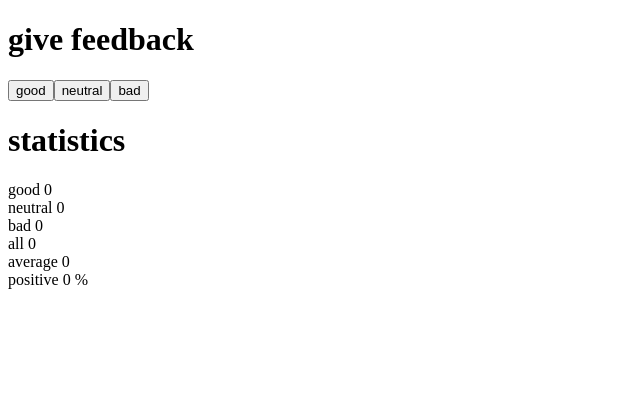
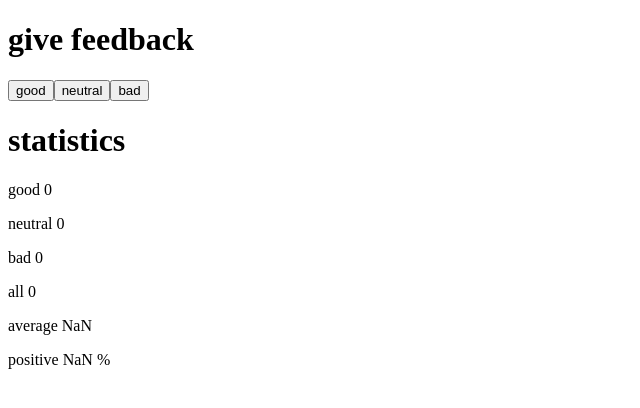
Before and after one commit to akutuh/palautusrepo, a React (Create React App) app in the folder osa1/unicafe/: page / in a window 1280 px wide. Shown: the top 408 px of the page, without its empty margins (0-640 px from the left). Built offline with nearby package versions, Linux system fonts and the light colour scheme.

Commit message:
1.8 unicafe

```diff
--- a/osa1/unicafe/src/App.js
+++ b/osa1/unicafe/src/App.js
@@ -1,52 +1,17 @@
 import { useState } from 'react'
 
-const Percentage = (props) => {
-  if(props.feedbackall === 0){
-    return (
-      <div>
-        positive 0 %
-      </div>
-    )
-  }
+const Statistics = (props) => {
   return (
     <div>
-      positive {props.feedbackgood / props.feedbackall * 100} %
+      <p>good {props.feedbackgood}</p>
+      <p>neutral {props.feedbackneutral}</p>
+      <p>bad {props.feedbackbad}</p>
+      <p>all {props.feedbackall}</p>
+      <p>average {(props.feedbackgood - props.feedbackbad)/props.feedbackall}</p>
+      <p>positive {props.feedbackgood / props.feedbackall * 100} %</p>
     </div>
   )
 }
-
-const Average = (props) => {
-  if(props.feedbackall === 0){
-    return (
-      <div>
-        average 0
-      </div>
-    )
-  }
-  return (
-    <div>
-      average {(props.feedbackgood - props.feedbackbad)/props.feedbackall}
-    </div>
-  )
-}
-
-const Allfeedback = (props) => {
-  return (
-    <div>
-      {props.text} {props.feedback}
-    </div>
-  )
-}
-
-const Statistic = (props) => {
-
-  return (
-    <div>
-      {props.text} {props.feedback}
-    </div>
-  )
-}
-
 
 const Button = ({ handleClick, text }) => (
   <button onClick={handleClick}>
@@ -82,12 +47,7 @@ const App = () => {
       <Button handleClick={handleNeutralClick} text='neutral' />
       <Button handleClick={handleBadClick} text='bad' />
       <h1>statistics</h1>
-      <Statistic text='good' feedback={good}  />
-      <Statistic text='neutral' feedback={neutral}  />
-      <Statistic text='bad' feedback={bad}  />
-      <Allfeedback text='all' feedback={all}  />
-      <Average feedbackall={all} feedbackgood={good} feedbackbad={bad}  />
-      <Percentage feedbackall={all} feedbackgood={good}  />
+      <Statistics feedbackall={all} feedbackgood={good} feedbackneutral={neutral} feedbackbad={bad}  />
     </div>
   )
 }
```
